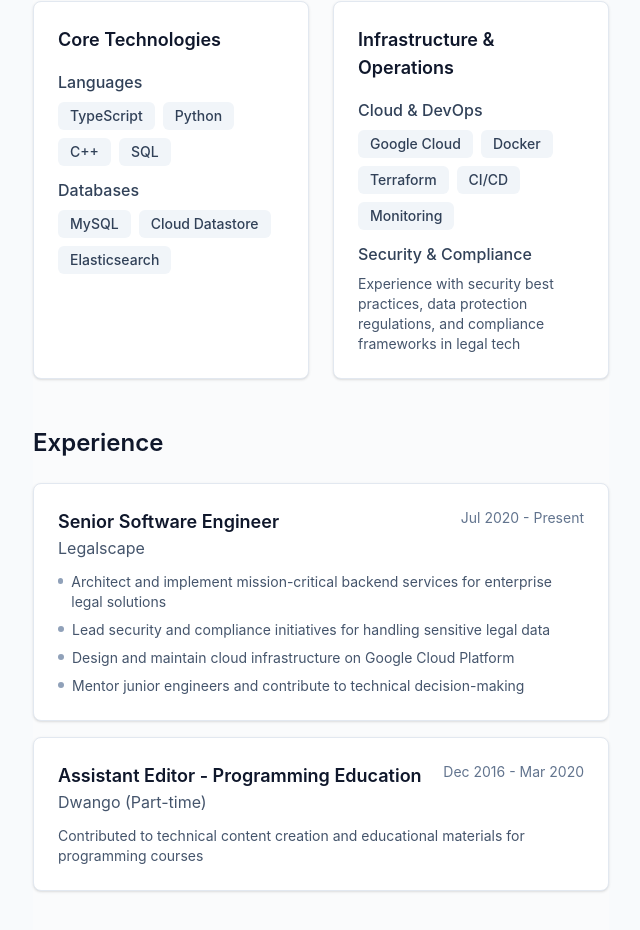
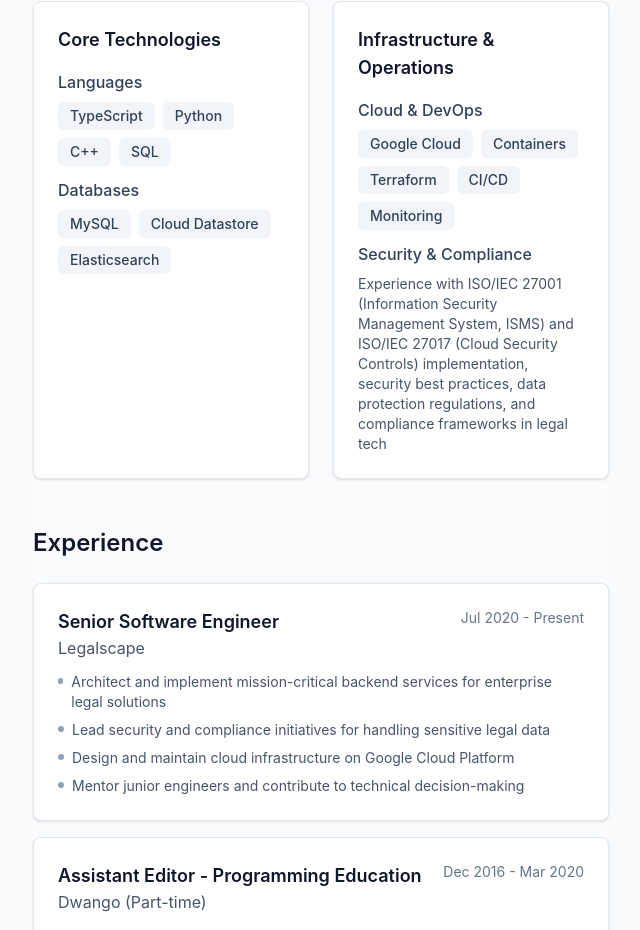
Before and after one commit to aximov/blog-2, a Next.js app: page /cv in a window 1280 px wide. Shown: the part 1291-2221 px from the top of the page, without its empty margins (319-959 px from the left). Built offline with nearby package versions, Linux system fonts and the light colour scheme.

Commit message:
fix: 技術リストの「Containers」への変更とセキュリティ関連の詳細を追加

```diff
--- a/app/cv/page.tsx
+++ b/app/cv/page.tsx
@@ -158,7 +158,7 @@ export default function CVPage() {
               <div>
                 <p className="font-medium text-slate-700 dark:text-slate-300 mb-2">Cloud & DevOps</p>
                 <div className="flex flex-wrap gap-2">
-                  {["Google Cloud", "Docker", "Terraform", "CI/CD", "Monitoring"].map(tech => (
+                  {["Google Cloud", "Containers", "Terraform", "CI/CD", "Monitoring"].map(tech => (
                     <span key={tech} className="px-3 py-1 bg-slate-100 dark:bg-slate-800 text-slate-700 dark:text-slate-300 rounded-md text-sm font-medium">
                       {tech}
                     </span>
@@ -168,7 +168,8 @@ export default function CVPage() {
               <div>
                 <p className="font-medium text-slate-700 dark:text-slate-300 mb-2">Security & Compliance</p>
                 <p className="text-sm text-slate-600 dark:text-slate-400">
-                  Experience with security best practices, data protection regulations, and compliance frameworks in legal tech
+                  Experience with ISO/IEC 27001 (Information Security Management System, ISMS) and ISO/IEC 27017 (Cloud Security Controls) implementation,
+                  security best practices, data protection regulations, and compliance frameworks in legal tech
                 </p>
               </div>
             </div>
```
